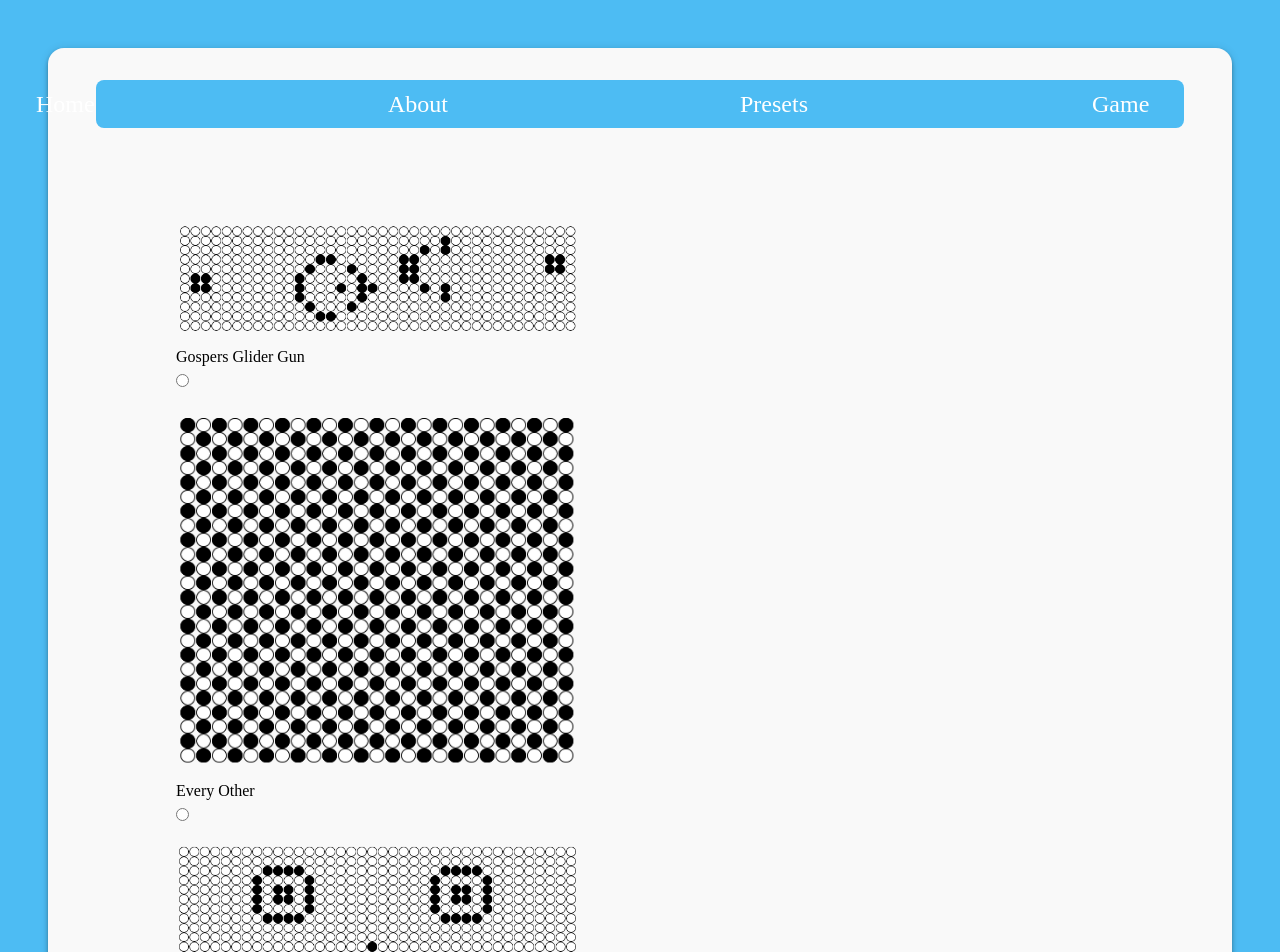
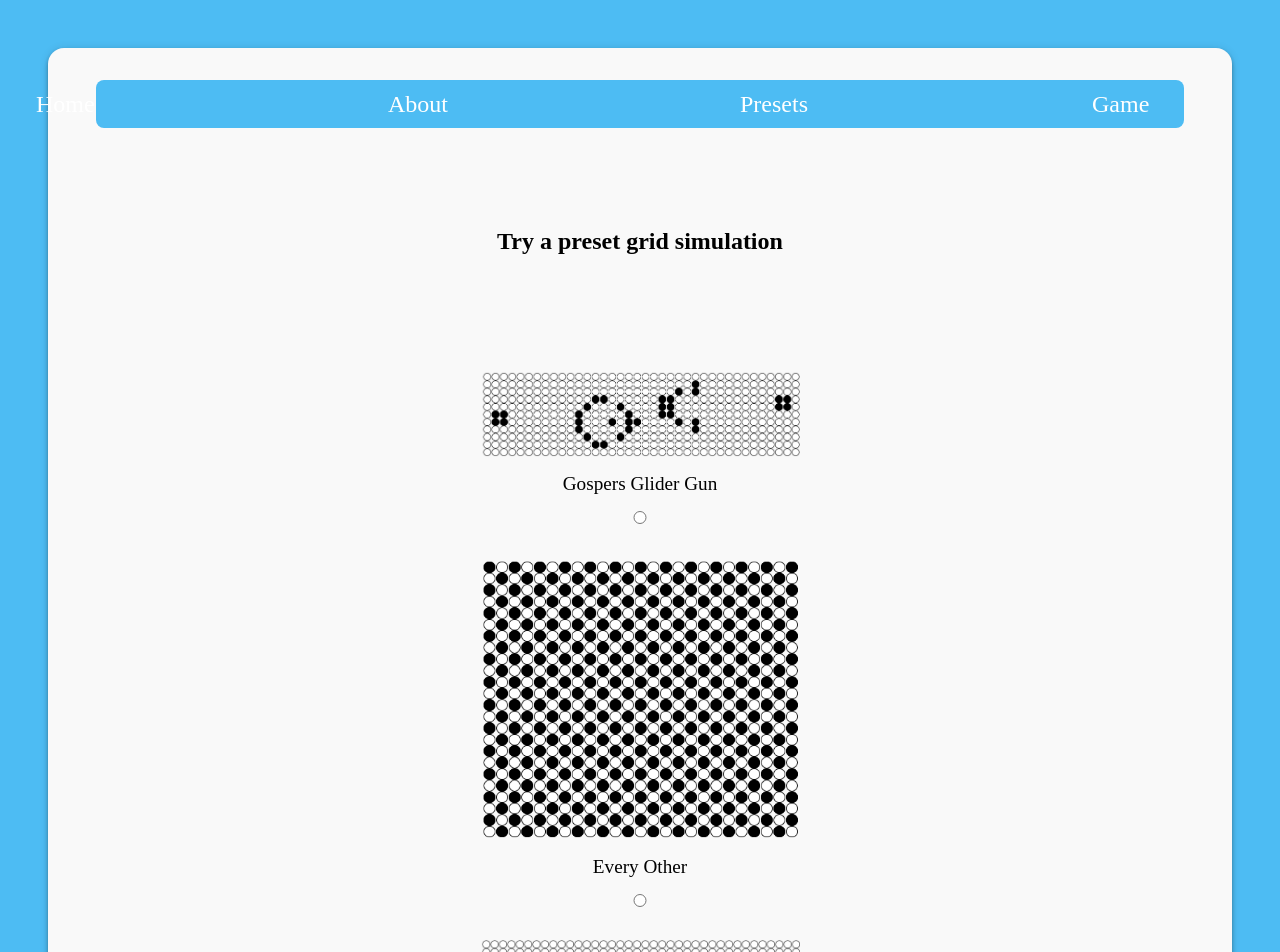
Before and after one commit to Joe-Thompson/WEBPT_11_CS_BUILD_CONWAY, a React (Create React App) app in the folder conways_game/: page /presets in a window 1280 px wide. Shown: the top 952 px of the page. Built offline with nearby package versions, Linux system fonts and the light colour scheme; a web font is replaced by a local one.

Commit message:
finished preset media breaks

```diff
--- a/conways_game/src/App.css
+++ b/conways_game/src/App.css
@@ -890,24 +890,36 @@ ion-icon {
 
 .preset_container {
   display: flex;
-  padding: 5rem;
+  flex-direction: column;
+  align-items: center;
+  padding: 5rem 2rem;
   margin: 0 auto;
 }
 
 .preset_form {
   display: flex;
   flex-direction: column;
-  width: 50%;
+  margin: 2rem 20rem;
+  padding: 3rem
+}
+
+.preset_option {
+  display: flex;
+  flex-direction: column;
+}
+
+.preset_option label {
+  font-size: 1.2rem;
+  margin: 0 auto;
 }
 
 .preset_form img {
-  width: 25rem;
-  margin: 1rem 0;
+  width: 20rem;
+  margin: 1rem auto;
 }
 
 .preset_form input {
-  align-self: flex-start;
-  margin: .5rem 0;
+  margin: 1rem;
 }
 
 .preset_form button {
--- a/conways_game/src/components/preset_comp.js
+++ b/conways_game/src/components/preset_comp.js
@@ -27,20 +27,29 @@ function Preset_Comp({ setting_up_grid, history }) {
     }
     return (
         <div className='preset_container'>
+            <h2>Try a preset grid simulation</h2>
             <form className='preset_form' onSubmit={submit_handler}>
+                <div className='preset_option'>
                     <img src={gosper} alt='glider_gun' />
                     <label htmlFor='name'>Gospers Glider Gun</label>
                     <input onClick={change_handler} type='radio' name='name' value='glider'/>
+                </div>
+                <div className='preset_option'>
                     <img src={diagonal} alt='diagonal' />
                     <label htmlFor='name'>Every Other</label>
                     <input onClick={change_handler} type='radio' name='name' value='diagonal'/>
+                </div>
+                <div className='preset_option'>
                     <img src={norman} alt='norman' />
                     <label htmlFor='name'>Meet Norman</label>
                     <input onClick={change_handler} type='radio' name='name' value='norman'/>
+                </div>
+                <div className='preset_option'>
                     <img src={chess} alt='chess' />
                     <label htmlFor='name'>This is chess, not checkers</label>
                     <input onClick={change_handler} type='radio' name='name' value='chess'/>
-            <button type='submit'>Create grid</button>
+                </div>
+                <button className='btn_links' type='submit'>Create grid</button>
             </form>
         </div>
     )
```
Lines whose indentation alone changed are shown as unchanged.
